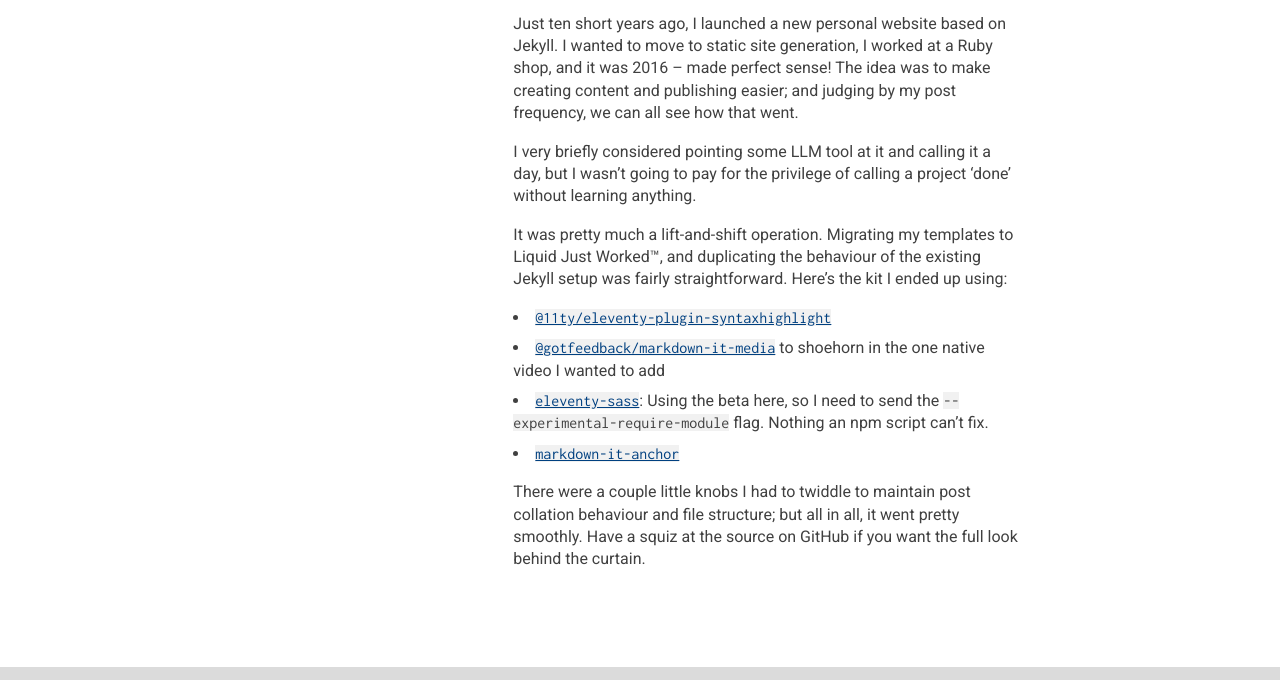
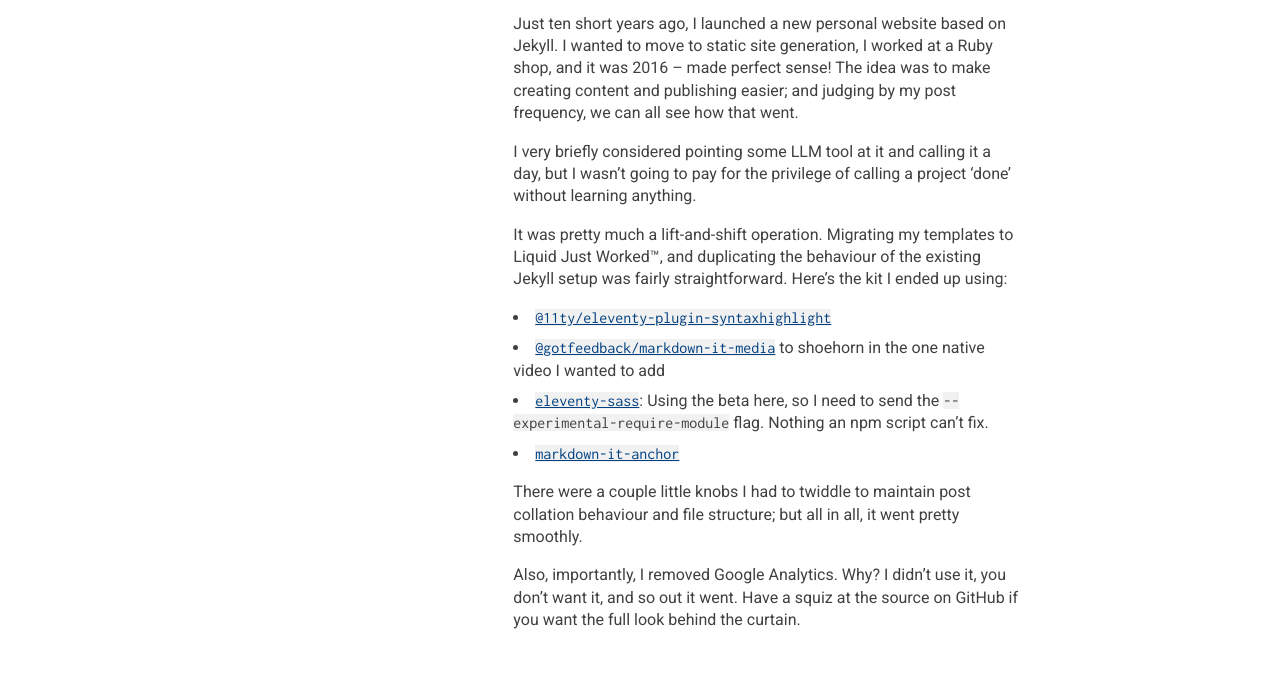
Before and after one commit to nickpiesco/nick-piesco, an Eleventy site: page _posts/2026-03-18-not-another-jekyll-to-eleventy-post.md in a window 1280 px wide. Shown: the part 272-952 px from the top of the page. Built offline with nearby package versions, Linux system fonts and the light colour scheme; Eleventy itself is replaced by a stand-in of ours; files that its build step writes are made by us from their sources; what @gotfeedback/markdown-it-media, eleventy-plugin-youtube-embed, eleventy-sass would draw is missing.

Commit message:
11ty post tweak and correction

```diff
--- a/_posts/2026-03-18-not-another-jekyll-to-eleventy-post.md
+++ b/_posts/2026-03-18-not-another-jekyll-to-eleventy-post.md
@@ -16,4 +16,6 @@
 - [`eleventy-sass`](https://github.com/kentaroi/eleventy-sass): Using the beta here, so I need to send the `--experimental-require-module` flag. Nothing an npm script can’t fix.
 - [`markdown-it-anchor`](https://github.com/valeriangalliat/markdown-it-anchor)
 
-There were a couple little knobs I had to twiddle to maintain post collation behaviour and file structure; but all in all, it went pretty smoothly. Have a squiz at the source on GitHub if you want the full look behind the curtain.
+There were a couple little knobs I had to twiddle to maintain post collation behaviour and file structure; but all in all, it went pretty smoothly.
+
+Also, importantly, I removed Google Analytics. Why? I didn’t use it, you don’t want it, and so out it went. Have a squiz at the source on GitHub if you want the full look behind the curtain.
```
